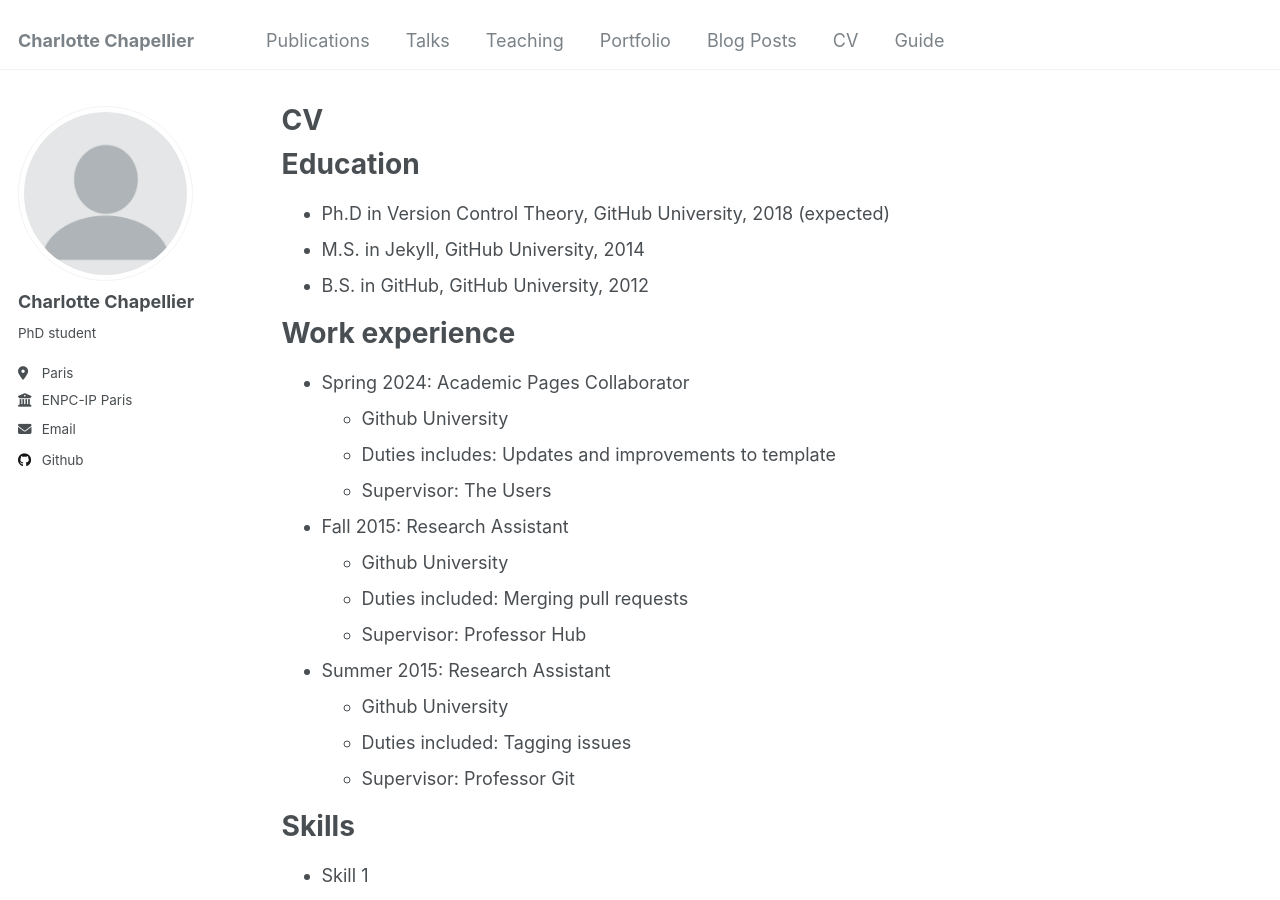
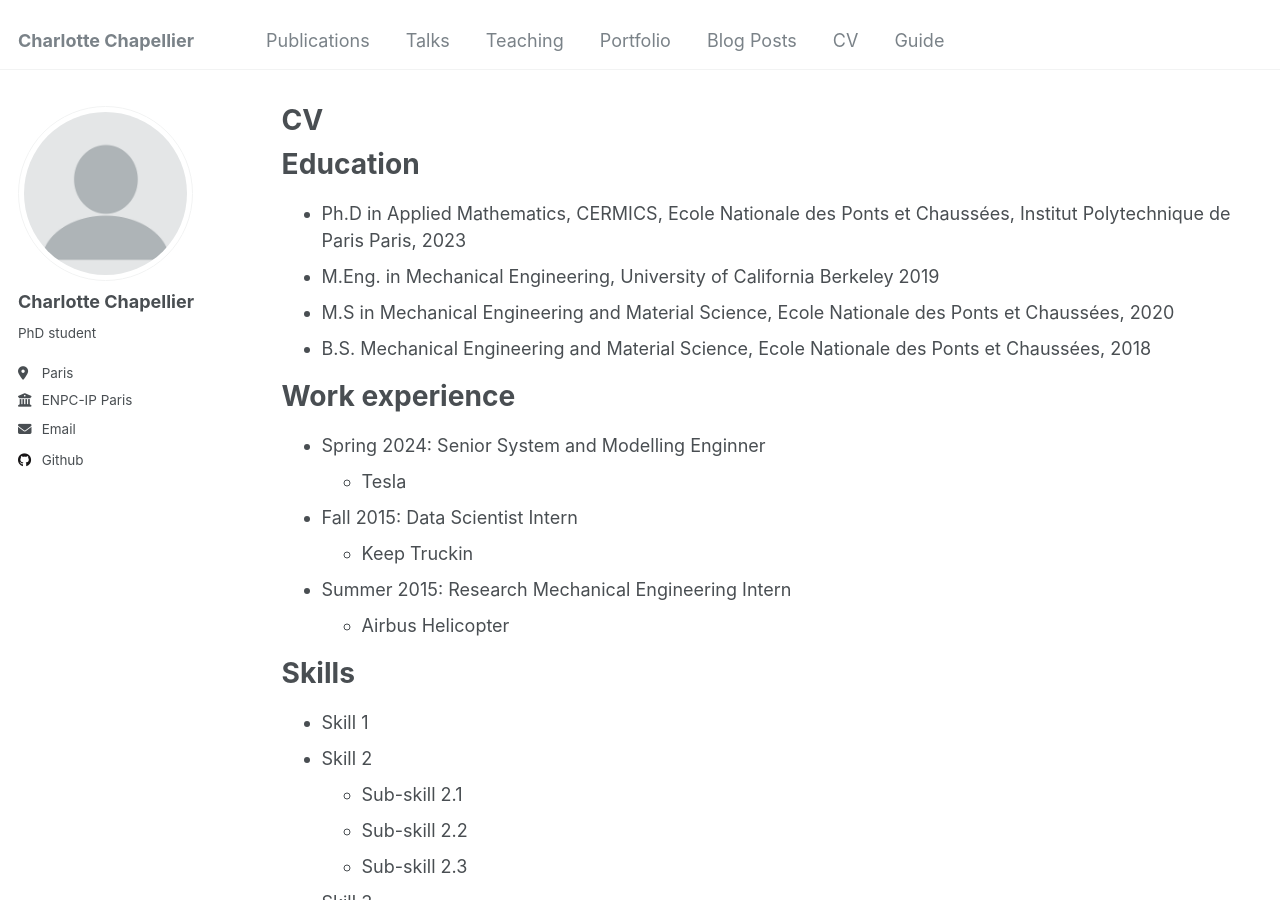
Before and after one commit to chapellier-c/chapellier-c, a Jekyll site: the page built from _pages/cv.md, in a window 1280 px wide and 900 px high. Built offline with Jekyll 4.4.1, drawn with Linux system fonts in a browser that asks for light colours.

Commit message:
Update cv.md
Started updating Resume

```diff
--- a/_pages/cv.md
+++ b/_pages/cv.md
@@ -11,26 +11,22 @@ redirect_from:
 
 Education
 ======
-* Ph.D in Version Control Theory, GitHub University, 2018 (expected)
-* M.S. in Jekyll, GitHub University, 2014
-* B.S. in GitHub, GitHub University, 2012
+* Ph.D in Applied Mathematics, CERMICS, Ecole Nationale des Ponts et Chaussées, Institut Polytechnique de Paris Paris, 2023
+* M.Eng. in Mechanical Engineering, University of California Berkeley 2019
+* M.S in Mechanical Engineering and Material Science, Ecole Nationale des Ponts et Chaussées, 2020
+* B.S. Mechanical Engineering and Material Science, Ecole Nationale des Ponts et Chaussées, 2018
 
 Work experience
 ======
-* Spring 2024: Academic Pages Collaborator
-  * Github University
-  * Duties includes: Updates and improvements to template
-  * Supervisor: The Users
+* Spring 2024: Senior System and Modelling Enginner
+  * Tesla
 
-* Fall 2015: Research Assistant
-  * Github University
-  * Duties included: Merging pull requests
-  * Supervisor: Professor Hub
+* Fall 2015: Data Scientist Intern
+  * Keep Truckin
 
-* Summer 2015: Research Assistant
-  * Github University
-  * Duties included: Tagging issues
-  * Supervisor: Professor Git
+* Summer 2015: Research Mechanical Engineering Intern
+  * Airbus Helicopter
+
 
 Skills
 ======
```
